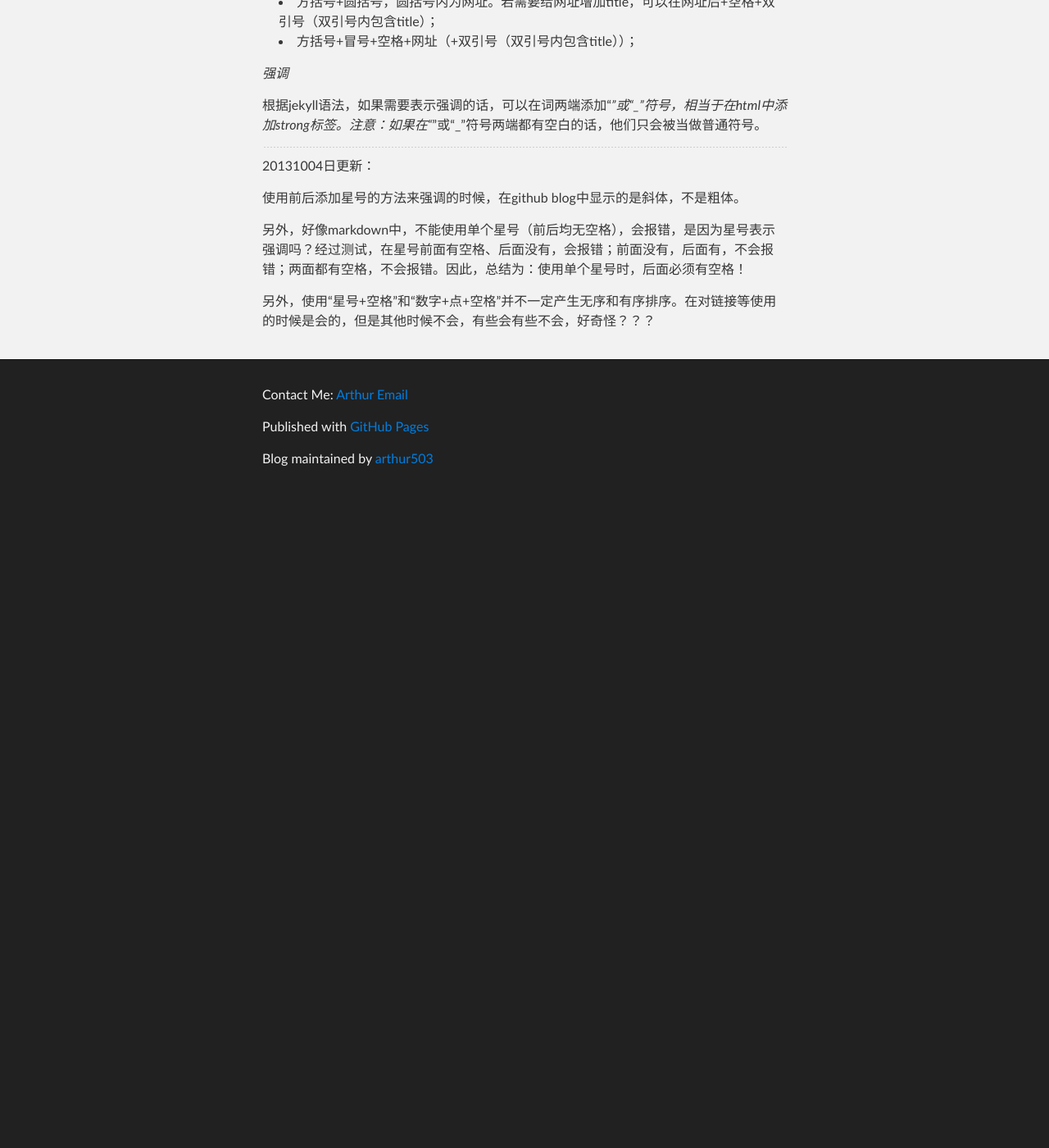
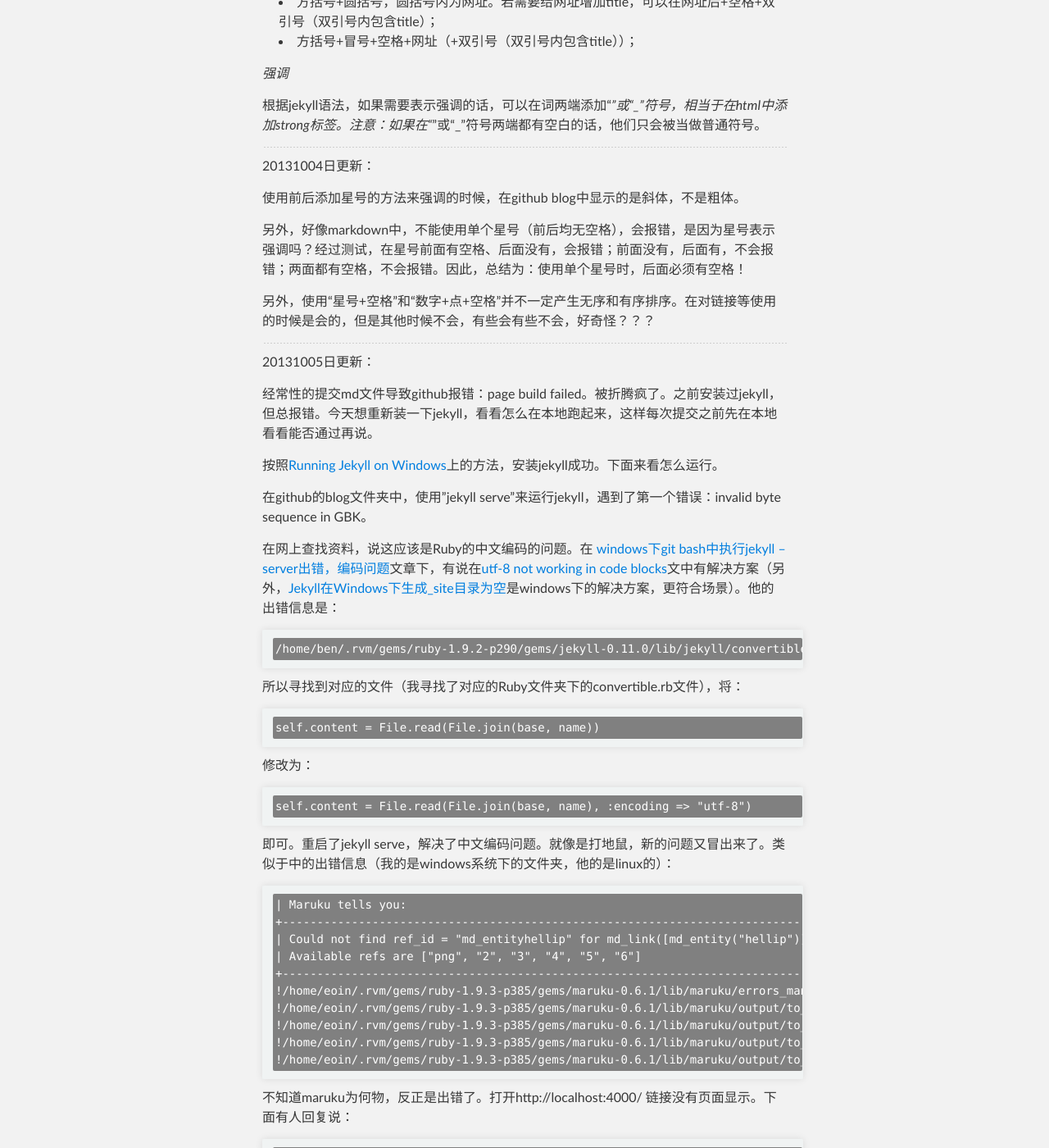
Before and after one commit to arthur503/blog, a Jekyll site: the page built from _posts/technology/2013-09-25-learn-css-and-jekyll.md, in a window 1280 px wide and 1400 px high, scrolled down 3102 px. Shown: the whole window at 82% size. Built offline with Jekyll 4.4.1, drawn with Linux system fonts in a browser that asks for light colours; before the commit the page ends 3732 px from its top, so only the background shows below that; some of the changed text lies outside the part shown.

```diff
--- a/_config.yml
+++ b/_config.yml
@@ -1 +1 @@
-baseurl: /blog
+baseurl:
--- a/_layouts/default.html
+++ b/_layouts/default.html
@@ -7,7 +7,8 @@
 	    <meta name="author" content="Arthur" />
 	    <meta name="description" content="Blog content" />
 	    <title>{{ page.title }}</title>
-	    <link rel="stylesheet" href="http://arthur503.github.io/blog/stylesheets/stylesheet.css" type="text/css" />
+	    <!-- <link rel="stylesheet" href="http://arthur503.github.io/blog/stylesheets/stylesheet.css" type="text/css" /> -->
+	    <link rel="stylesheet" href="/stylesheets/stylesheet.css" type="text/css" />
 　　</head>
 
 
--- a/_posts/technology/2013-09-25-learn-css-and-jekyll.md
+++ b/_posts/technology/2013-09-25-learn-css-and-jekyll.md
@@ -117,3 +117,61 @@ jekyll中，可以使用“数字+.+空格”来表示有序列表。并且，
 另外，好像markdown中，不能使用单个星号（前后均无空格），会报错，是因为星号表示强调吗？经过测试，在星号前面有空格、后面没有，会报错；前面没有，后面有，不会报错；两面都有空格，不会报错。因此，总结为：使用单个星号时，后面必须有空格！
 
 另外，使用“星号+空格”和“数字+点+空格”并不一定产生无序和有序排序。在对链接等使用的时候是会的，但是其他时候不会，有些会有些不会，好奇怪？？？
+
+---
+
+20131005日更新：
+
+经常性的提交md文件导致github报错：page build failed。被折腾疯了。之前安装过jekyll，但总报错。今天想重新装一下jekyll，看看怎么在本地跑起来，这样每次提交之前先在本地看看能否通过再说。
+
+按照[Running Jekyll on Windows](http://www.madhur.co.in/blog/2011/09/01/runningjekyllwindows.html)上的方法，安装jekyll成功。下面来看怎么运行。
+
+在github的blog文件夹中，使用"jekyll serve"来运行jekyll，遇到了第一个错误：invalid byte sequence in GBK。
+
+在网上查找资料，说这应该是Ruby的中文编码的问题。在[
+windows下git bash中执行jekyll --server出错，编码问题](http://www.oschina.net/question/129471_37163)文章下，有说在[utf-8 not working in code blocks](https://github.com/imathis/octopress/issues/232)文中有解决方案（另外，[Jekyll在Windows下生成_site目录为空](http://44ux.com/blog/2012/10/10/invalid-byte-sequence-in-gbk/)是windows下的解决方案，更符合场景）。他的出错信息是：
+
+	/home/ben/.rvm/gems/ruby-1.9.2-p290/gems/jekyll-0.11.0/lib/jekyll/convertible.rb:32:in `read_yaml': invalid byte sequence in US-ASCII (ArgumentError)
+
+所以寻找到对应的文件（我寻找了对应的Ruby文件夹下的convertible.rb文件），将：
+
+	self.content = File.read(File.join(base, name))
+
+修改为：
+
+	self.content = File.read(File.join(base, name), :encoding => "utf-8")
+
+即可。重启了jekyll serve，解决了中文编码问题。就像是打地鼠，新的问题又冒出来了。类似于[]()中的出错信息（我的是windows系统下的文件夹，他的是linux的）：
+
+	| Maruku tells you:
+	+---------------------------------------------------------------------------
+	| Could not find ref_id = "md_entityhellip" for md_link([md_entity("hellip")],"md_entityhellip")
+	| Available refs are ["png", "2", "3", "4", "5", "6"]
+	+---------------------------------------------------------------------------
+	!/home/eoin/.rvm/gems/ruby-1.9.3-p385/gems/maruku-0.6.1/lib/maruku/errors_management.rb:49:in `maruku_error'
+	!/home/eoin/.rvm/gems/ruby-1.9.3-p385/gems/maruku-0.6.1/lib/maruku/output/to_html.rb:716:in `to_html_link'
+	!/home/eoin/.rvm/gems/ruby-1.9.3-p385/gems/maruku-0.6.1/lib/maruku/output/to_html.rb:970:in `block in array_to_html'
+	!/home/eoin/.rvm/gems/ruby-1.9.3-p385/gems/maruku-0.6.1/lib/maruku/output/to_html.rb:961:in `each'
+	!/home/eoin/.rvm/gems/ruby-1.9.3-p385/gems/maruku-0.6.1/lib/maruku/output/to_html.rb:961:in `array_to_html'
+
+不知道maruku为何物，反正是出错了。打开http://localhost:4000/ 链接没有页面显示。下面有人回复说：
+
+	for future users, updating to Jeykll 1.2.0 solved the issue for me. – Dirty Henry Sep 9 at 21:05
+
+这是又要升级jekyll的节奏？结果我查了一下，我用的是1.2.1的版本。但是还尼玛存在这个问题啊！
+
+不过不知道在那看到的，是说url链接错误。在blog的_config.yml文件中，定义了：
+
+	baseurl: /blog
+
+所以，我把“/blog”删去，重新启动serve，虽然还是有上面这些warning，但是可以执行了！成功！
+
+注意：不能把整行都删去！前面的baseurl需要保留，否则会找不到路径，不知道为什么打开网页中会寻找“0.0.7.221”的路径。
+
+测试了一下提交了个错误的文章（只是用了一个星号，且后面无空格。应该报错！）。果然在使用"jekyll serve"命令时，报错说无法生成文件，并且提示说可以使用"--trace"参数查看错误路径。
+
+输入：
+
+	jekyll serve --trace
+
+在报错结果中，直接把错误的地方定位出来了。这下好了，以后写文章不用再每次提交到git上再看反馈是否build成功了，只需先在本地运行一次即可。
```
Also changed, not shown: _posts/technology/2013-10-05-learn-css-and-jekyll-3.md (added, +64 -0 lines), _posts/technology/2013-11-05-Introduction-of-Sort-Algorithms-test.md (added, +31 -0 lines).
